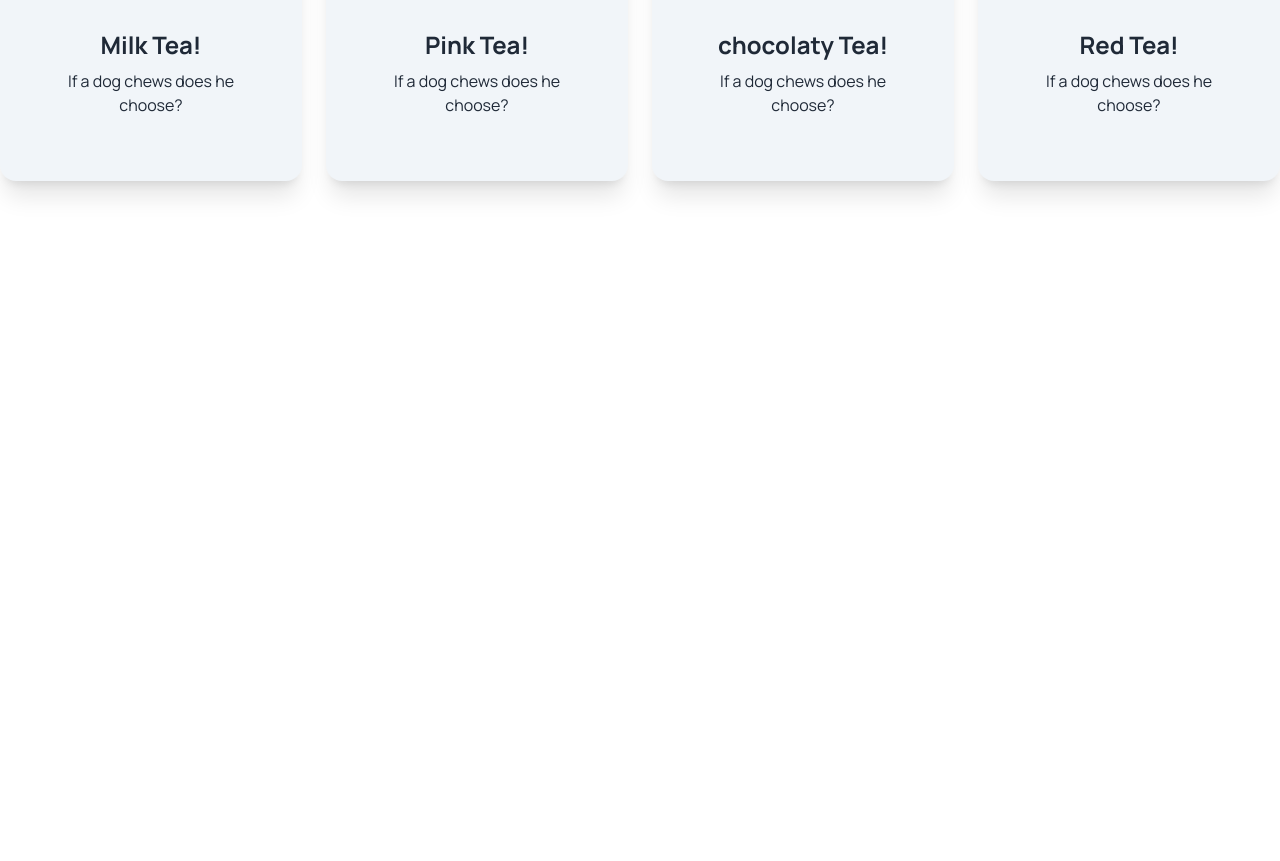
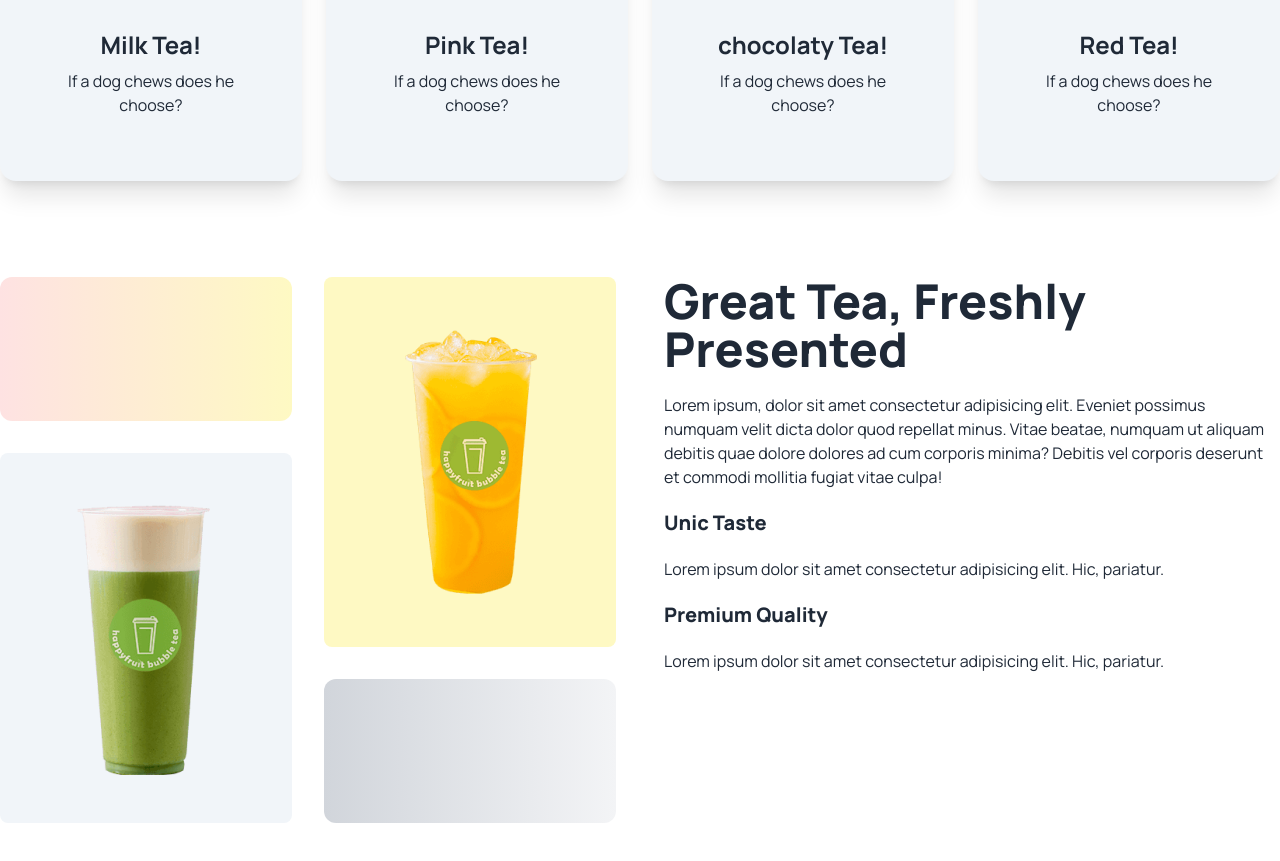
Before and after one commit to mahizaman490/Tea-house-website, a plain HTML site: page index.html in a window 1280 px wide. Shown: the part 892-1753 px from the top of the page. Before the commit the page ends 1169 px from the top, so only its background shows below. Drawn offline with nearby package versions, Linux system fonts and the light colour scheme.

Commit message:
created section2

```diff
--- a/index.html
+++ b/index.html
@@ -109,7 +109,29 @@
 
 
         </section>
+<!-- great tea fresh tea section -->
+<section class="my-24 flex flex-col lg:flex-row gap-12">
+<div class="grid gap-8 grid-cols-1 md:grid-cols-2 flex-1">
 
+    <div class="rounded-xl h-36  bg-gradient-to-r from-red-100 to-yellow-100"></div>
+<div class="row-span-2 bg-yellow-100 rounded-lg px-7 py-12 flex justify-center items-center"><img src="./images/fresh-1.png" alt=""></div>
+<div class="row-span-2 rounded-lg bg-slate-100 px-7 py-12 flex justify-center items-center"><img src="./images/fresh-2.png" alt=""></div>
+<div class="rounded-xl h-36 bg-gradient-to-r from-gray-300 to-gray-100 "> </div>
+</div>
+<div class="space-y-5 flex-1">
+        <h3 class="text-5xl font-extrabold">
+        Great Tea, Freshly <br>Presented
+    </h3>
+    <p>Lorem ipsum, dolor sit amet consectetur adipisicing elit. Eveniet possimus numquam velit dicta dolor quod repellat minus. Vitae beatae, numquam ut aliquam debitis quae dolore dolores ad cum corporis minima? Debitis vel corporis deserunt et commodi mollitia fugiat vitae culpa!</p>
+    <h4 class="text-xl font-extrabold">Unic Taste</h4>
+    <p>Lorem ipsum dolor sit amet consectetur adipisicing elit. Hic, pariatur.</p>
+    <h4 class="text-xl font-extrabold mt-8">Premium Quality</h4>
+    <p>Lorem ipsum dolor sit amet consectetur adipisicing elit. Hic, pariatur.</p>
+
+
+
+</div>
+</section>
 
     </main>
     <footer>
```
